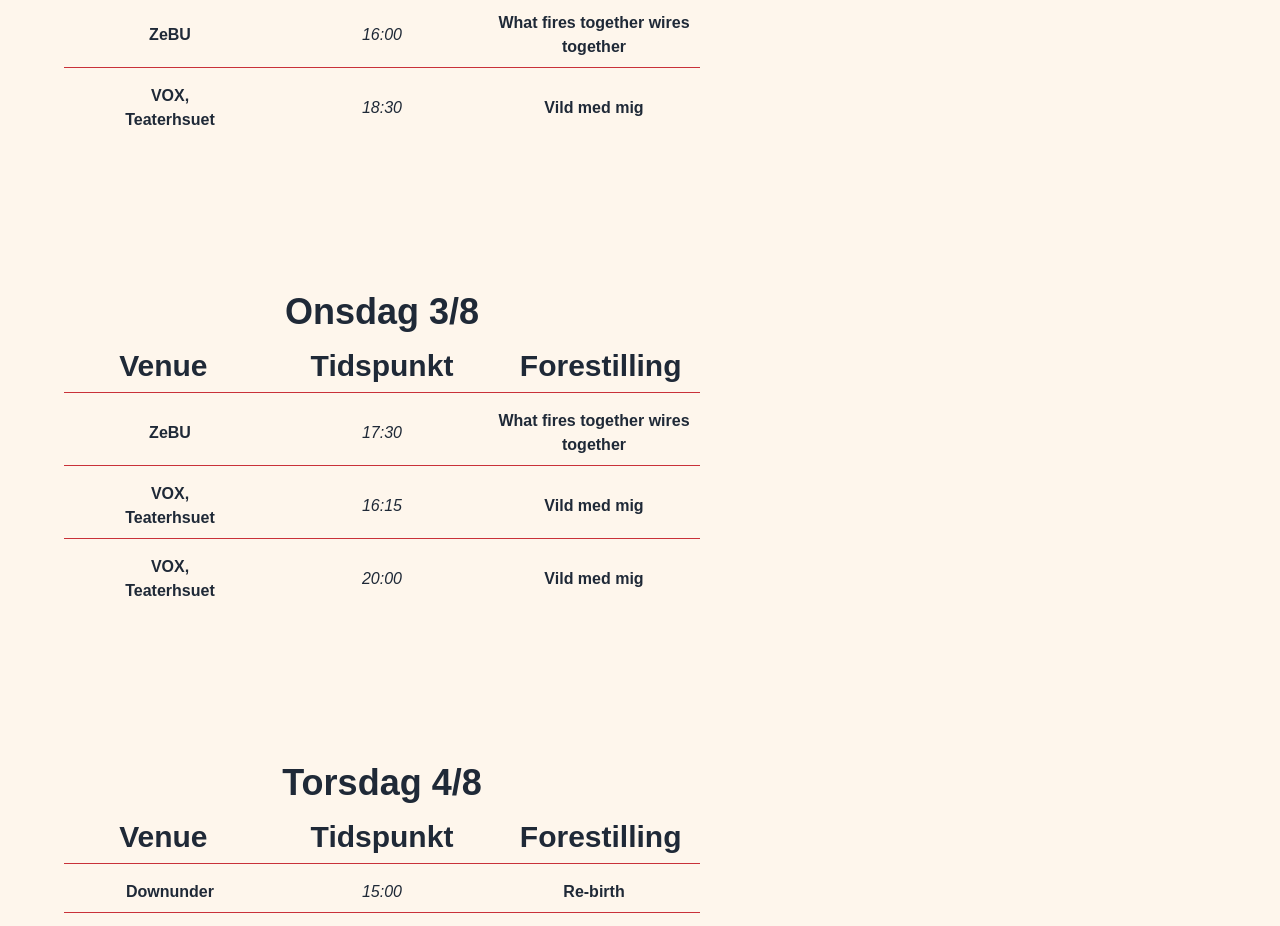
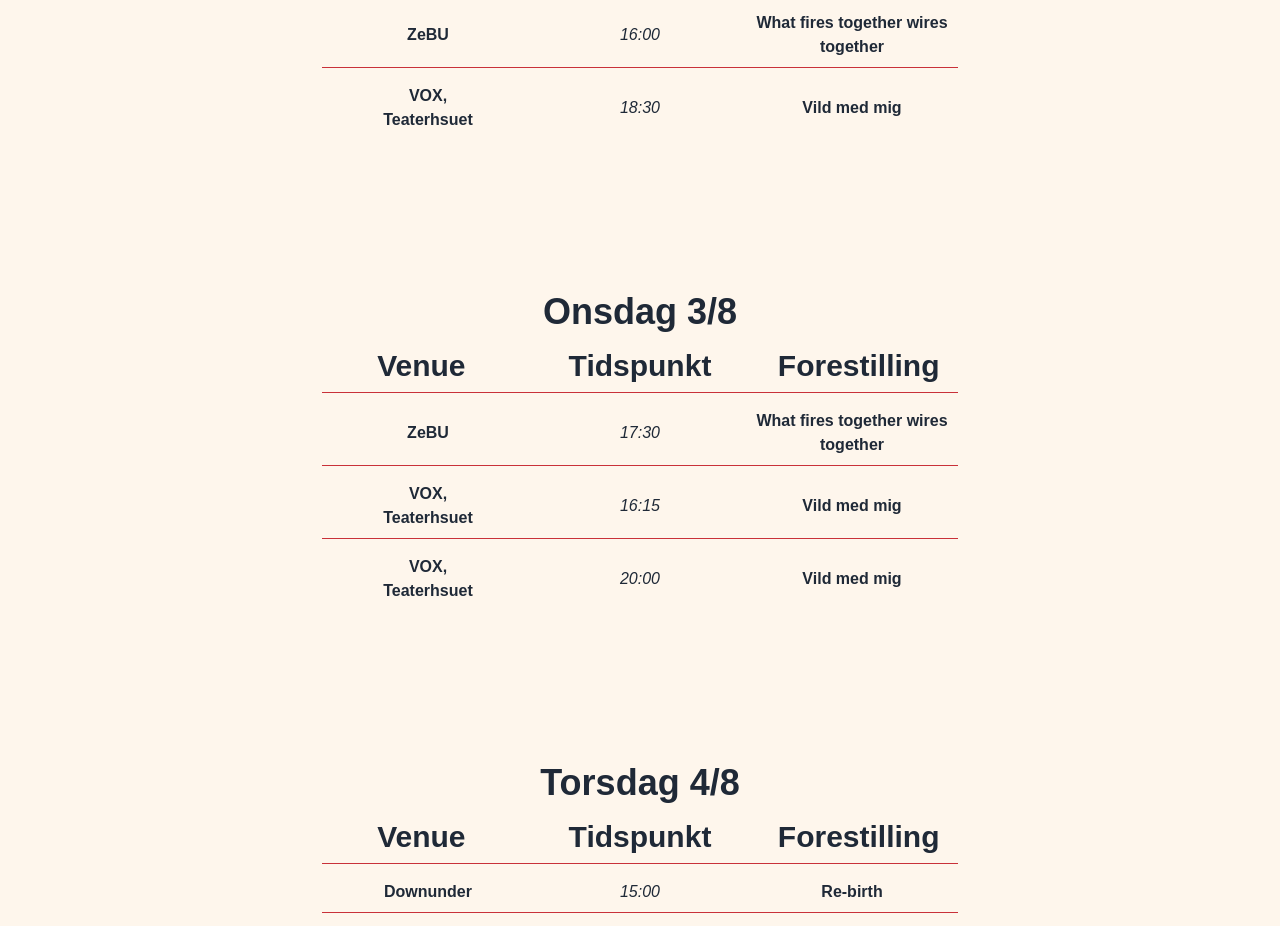
Before and after one commit to lauramoerk/Vildskud, a website built with Vite: page src/programoversigt.html in a window 1280 px wide. Shown: the part 634-1560 px from the top of the page. Built offline with nearby package versions, Linux system fonts and the light colour scheme.

Commit message:
items-center

```diff
--- a/src/programoversigt.html
+++ b/src/programoversigt.html
@@ -156,7 +156,7 @@
         </ul>
       </div>
 
-      <section class="flex flex-col justify-center gap-10 p-8">
+      <section class="flex flex-col items-center justify-center gap-10 p-8">
         <!-- TIRSDAG DESKTOP -->
         <article
           id="TI"
```
